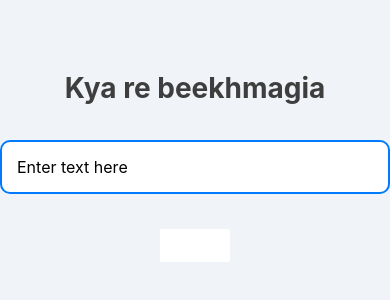
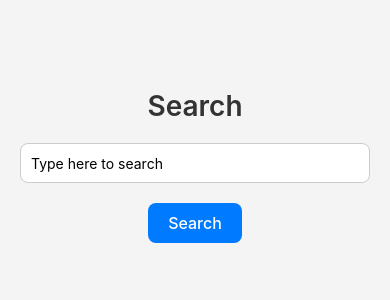
Before and after one commit to razzivofficial/ReactNativeYt, a React Native app: screen /Search in a window 390 px wide. Shown: the part 256-556 px from the top of the page. Built offline with nearby package versions, Linux system fonts and the light colour scheme.

Commit message:
updated-nevaigations-all

```diff
--- a/App.tsx
+++ b/App.tsx
@@ -1,79 +1,29 @@
-import {useState} from 'react';
 import React from 'react';
-import {
-  StyleSheet,
-  View,
-  SafeAreaView,
-  TextInput,
-  Text,
-  Button,
-} from 'react-native';
+import { NavigationContainer } from '@react-navigation/native';
+import { createNativeStackNavigator } from '@react-navigation/native-stack';
+import Home from './src/screens/Home';
+import Profile from './src/screens/Profile';
+import Search from './src/screens/Search';
 
-const App = () => {
-  const [text, setText] = useState('');
-  const [submittedText, setSubmittedText] = useState('');
+const Stack = createNativeStackNavigator();
 
-  const handleSubmit = () => {
-    console.log('Pressed');
-    setSubmittedText(text);
-    setText('');
-  };
+const StackNavigator: React.FC = () => {
+  return (
+    <Stack.Navigator initialRouteName='Home'>
+      {/* So much options avaliabale */}
+      <Stack.Screen name="Search" component={Search} options={{ headerShown: false }} />
+      <Stack.Screen name="Home" component={Home} options={{ title: "Home Screen", headerStyle: { backgroundColor: 'red' } }} />
+      <Stack.Screen name="Profile" component={Profile} options={{ headerShown: false }} />
+    </Stack.Navigator>
+  );
+};
 
+const App: React.FC = () => {
   return (
-    <SafeAreaView style={styles.container}>
-      <Text style={styles.title}>Kya re beekhmagia</Text>
-      <TextInput
-        style={styles.input}
-        placeholder="Enter text here"
-        value={text}
-        onChangeText={newText => setText(newText)}
-      />
-      <Button title="Submit" onPress={handleSubmit} color="#fff" />
-      {submittedText ? (
-        <Text style={styles.resultText}>Results: {submittedText}</Text>
-      ) : null}
-    </SafeAreaView>
+    <NavigationContainer>
+      <StackNavigator />
+    </NavigationContainer>
   );
 };
 
 export default App;
-
-const styles = StyleSheet.create({
-  container: {
-    flex: 1,
-    justifyContent: 'center',
-    alignItems: 'center',
-    backgroundColor: '#f0f4f8', // Lighter background color
-    padding: 20,
-    gap: 15,
-  },
-  title: {
-    fontSize: 28, // Increased title font size for better visibility
-    fontWeight: '700',
-    color: '#3e3e3e', // Darker text color for title
-    marginBottom: 20, // Adds space below the title
-  },
-  input: {
-    width: '100%',
-    padding: 15,
-    borderRadius: 10, // Rounded corners
-    borderWidth: 2,
-    borderColor: '#007BFF', // Blue border color for input
-    backgroundColor: '#fff', // White background for input
-    marginBottom: 20, // Adds space below the input field
-    fontSize: 16, // Slightly larger font size
-  },
-  resultText: {
-    fontSize: 18, // Larger text for results
-    fontWeight: '500',
-    color: '#28a745', // Green color for the result
-    marginTop: 20, // Adds space before the result text
-  },
-  button: {
-    backgroundColor: '#007BFF', // Blue button background
-    paddingVertical: 12,
-    paddingHorizontal: 25,
-    borderRadius: 5,
-    marginTop: 10,
-  },
-});
--- a/package.json
+++ b/package.json
@@ -10,8 +10,12 @@
     "test": "jest"
   },
   "dependencies": {
+    "@react-navigation/native": "^7.0.15",
+    "@react-navigation/native-stack": "^7.2.1",
     "react": "19.0.0",
-    "react-native": "0.78.0"
+    "react-native": "0.78.0",
+    "react-native-safe-area-context": "^5.3.0",
+    "react-native-screens": "^4.9.1"
   },
   "devDependencies": {
     "@babel/core": "^7.25.2",
--- /dev/null
+++ b/src/screens/Home.tsx
@@ -0,0 +1,40 @@
+import React from 'react';
+import { Button, StyleSheet, Text, View } from 'react-native';
+
+type HomeProps = {
+  navigation: {
+    navigate: (screen: string) => void;
+  };
+};
+
+const Home: React.FC<HomeProps> = ({ navigation }) => {
+  return (
+    <View style={styles.container}>
+      <Text style={styles.title}>Home</Text>
+      <Button
+        title="Profile"
+        onPress={() => navigation.navigate('Profile', { id: 1, name: 'Raziv' })}
+        style={styles.button}
+      />
+    </View>
+  );
+};
+
+const styles = StyleSheet.create({
+  container: {
+    flex: 1,
+    justifyContent: 'center',
+    alignItems: 'center',
+    padding: 20,
+  },
+  title: {
+    fontSize: 20,
+    fontWeight: '500',
+    marginBottom: 20,
+  },
+  button: {
+    marginTop: 20,
+  },
+});
+
+export default Home;
--- /dev/null
+++ b/src/screens/Profile.tsx
@@ -0,0 +1,42 @@
+import React from 'react';
+import { Button, StyleSheet, Text, View } from 'react-native';
+
+type ProfileProps = {
+  navigation: {
+    navigate: (screen: string) => void;
+  };
+};
+
+const Profile: React.FC<ProfileProps> = ({ navigation, route }) => {
+  const { id, name } = route.params;
+  return (
+    <View style={styles.container}>
+      <Text style={styles.title}>Profile</Text>
+      <Text style={styles.title}>id:{id} Name: {name}</Text>
+      <Button
+        title="Search"
+        onPress={() => navigation.navigate('Search')}
+        style={styles.button}
+      />
+    </View>
+  );
+};
+
+const styles = StyleSheet.create({
+  container: {
+    flex: 1,
+    justifyContent: 'center',
+    alignItems: 'center',
+    padding: 20,
+  },
+  title: {
+    fontSize: 24,
+    fontWeight: 'bold',
+    marginBottom: 20,
+  },
+  button: {
+    marginTop: 20,
+  },
+});
+
+export default Profile;
--- /dev/null
+++ b/src/screens/Search.tsx
@@ -0,0 +1,83 @@
+import React, { useState } from 'react';
+import { StyleSheet, Text, View, TextInput, TouchableOpacity } from 'react-native';
+
+const Search: React.FC = () => {
+  const [searchQuery, setSearchQuery] = useState<string>('');
+  const [isSearching, setIsSearching] = useState<boolean>(false);
+
+  const handleSearch = () => {
+    setIsSearching(true);
+    // Simulate search process, e.g., API call or filtering data
+    setTimeout(() => {
+      setIsSearching(false);
+      // alert(`Searching for: ${searchQuery}`);
+    }, 2000);
+  };
+
+  return (
+    <View style={styles.container}>
+      <Text style={styles.title}>Search</Text>
+      <TextInput
+        style={styles.searchInput}
+        placeholder="Type here to search"
+        value={searchQuery}
+        onChangeText={setSearchQuery}
+        autoCapitalize="none"
+      />
+      <TouchableOpacity
+        style={styles.searchButton}
+        onPress={handleSearch}
+        disabled={isSearching}
+      >
+        <Text style={styles.buttonText}>{isSearching ? 'Searching...' : 'Search'}</Text>
+      </TouchableOpacity>
+
+      {isSearching && <Text style={styles.loadingText}>Please wait...</Text>}
+    </View>
+  );
+};
+
+const styles = StyleSheet.create({
+  container: {
+    flex: 1,
+    justifyContent: 'center',
+    alignItems: 'center',
+    padding: 20,
+    backgroundColor: '#f4f4f4',
+  },
+  title: {
+    fontSize: 28,
+    fontWeight: '600',
+    marginBottom: 20,
+    color: '#333',
+  },
+  searchInput: {
+    width: '100%',
+    height: 40,
+    borderColor: '#ccc',
+    borderWidth: 1,
+    borderRadius: 8,
+    paddingLeft: 10,
+    marginBottom: 20,
+    backgroundColor: '#fff',
+  },
+  searchButton: {
+    backgroundColor: '#007BFF',
+    paddingVertical: 10,
+    paddingHorizontal: 20,
+    borderRadius: 8,
+    alignItems: 'center',
+  },
+  buttonText: {
+    color: '#fff',
+    fontSize: 16,
+    fontWeight: '500',
+  },
+  loadingText: {
+    marginTop: 20,
+    fontSize: 16,
+    color: '#888',
+  },
+});
+
+export default Search;
```
Also changed, not shown: 1 other file (tests, documents, lock files or other folders).
